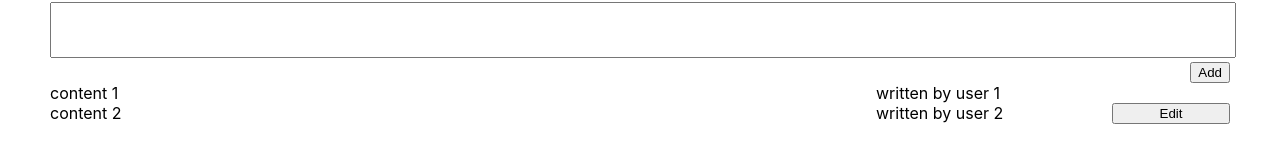
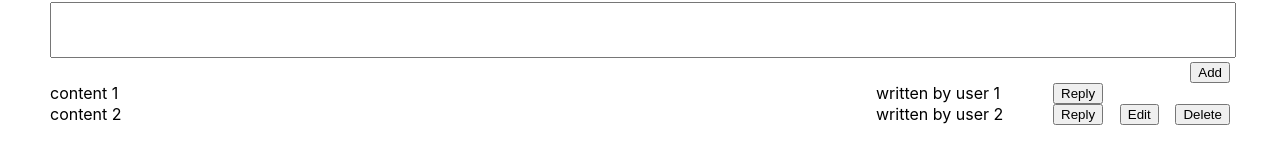
Before and after one commit to swsnu/swppfall2022-team14, a React (Create React App) app in the folder frontend/: page /1/1 in a window 1280 px wide. Shown: the part 386-550 px from the top of the page. Built offline with nearby package versions, Linux system fonts and the light colour scheme.

Commit message:
feat: Add reply and delete button in each comment
Add reply and delete button in each comment.
- Add button-box consists of reply, edit, and delete button

Close: #8

```diff
--- a/frontend/src/ItemDetailPage/Comment.scss
+++ b/frontend/src/ItemDetailPage/Comment.scss
@@ -7,11 +7,25 @@
     }
 
     &__author {
-        width: 20%;
+        width: 15%;
         text-align: left;
     }
 
+    &__button-box {
+        display: flex;
+        width: 15%;
+        justify-content: space-between;
+    }
+
+    &__reply-button {
+
+    }
+
     &__edit-button {
-        width: 10%;
+
+    }
+
+    &__delete-button {
+
     }
 }
--- a/frontend/src/ItemDetailPage/Comment.tsx
+++ b/frontend/src/ItemDetailPage/Comment.tsx
@@ -11,9 +11,11 @@ const Comment = (props: IProps) => {
         <div className='comment'>
             <div className='comment__content'>{props.content}</div>
             <div className='comment__author'>written by {props.author_name}</div>
-            {props.accessible &&
-                <button className='comment__edit-button'>Edit</button>
-            }
+            <div className='comment__button-box'>
+                <button className='comment__reply-button'>Reply</button>
+                {props.accessible && <button className='comment__edit-button'>Edit</button>}
+                {props.accessible && <button className='comment__delete-button'>Delete</button>}
+            </div>
         </div>
     )
 };
```
Also changed, not shown: frontend/src/ItemDetailPage/ItemDetailPage.scss (line endings or trailing spaces).
